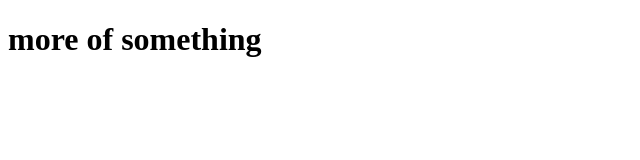
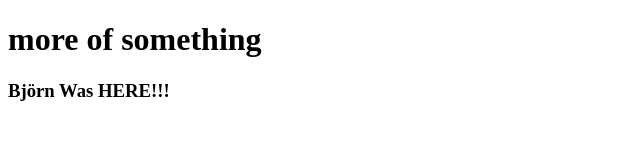
Before and after one commit to ziggyorri/Test, a plain HTML site: page index.html in a window 1280 px wide. Shown: the whole page, without its empty margins (0-640 px from the left). Drawn offline with Linux system fonts and the light colour scheme.

Commit message:
Björn var hér

```diff
--- a/index.html
+++ b/index.html
@@ -5,6 +5,7 @@
 	<title>some thing</title>
 </head>
 <body>
-<h1>more of something</h1>
+	<h1>more of something</h1>
+	<h3>Björn Was HERE!!!</h3>
 </body>
 </html>
```
